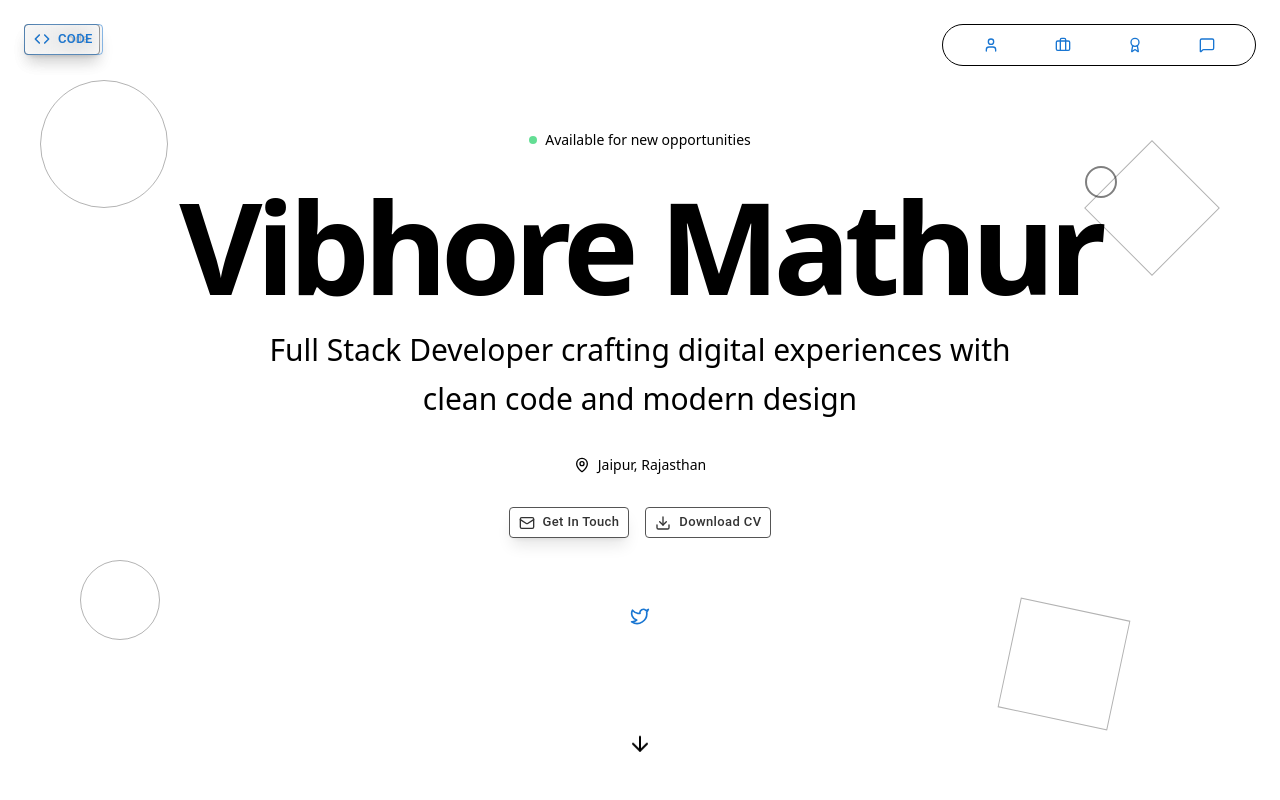
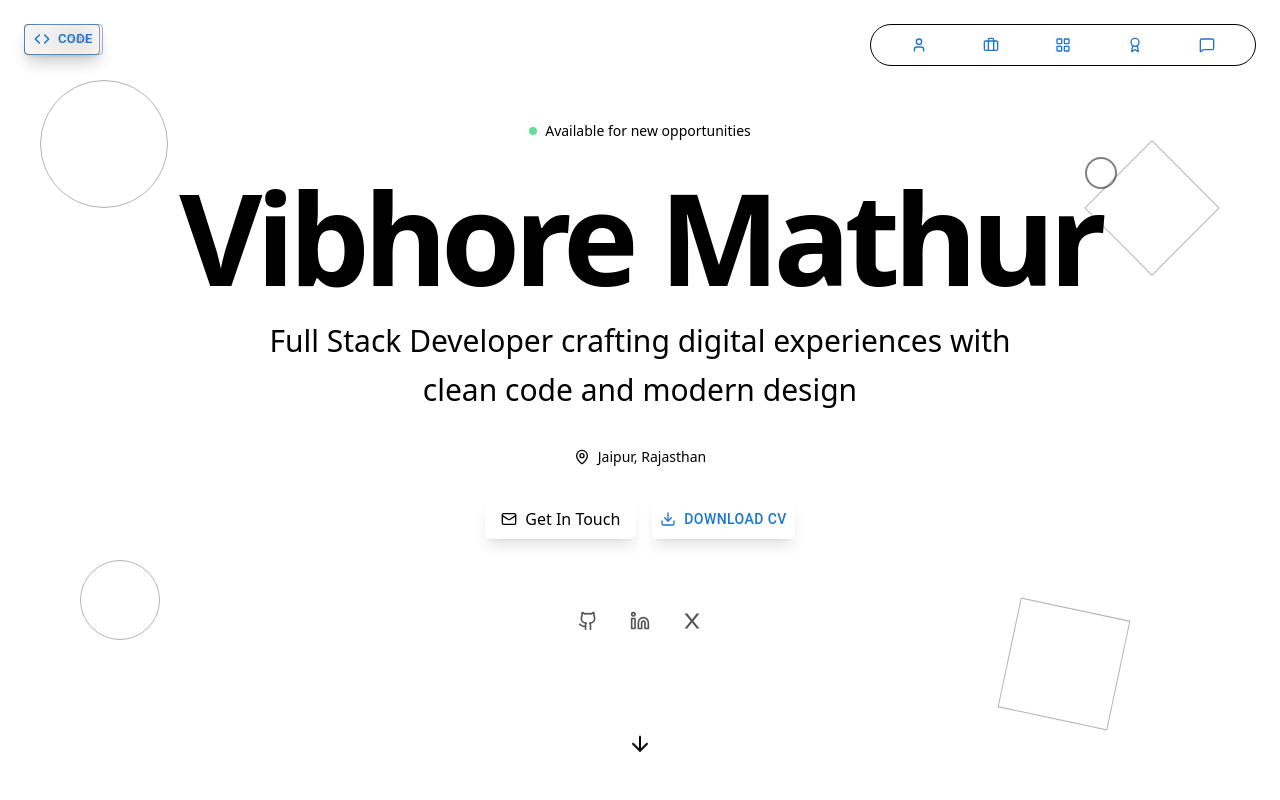
Before and after one commit to VIBHORE-LAB/Portfolio, a React (Vite) app: page / in a window 1280 px wide. Shown: the top 800 px of the page. Built offline with nearby package versions, Linux system fonts and the light colour scheme.

Commit message:
Resume and other fixes

```diff
--- a/src/components/Portfolio/Contact.tsx
+++ b/src/components/Portfolio/Contact.tsx
@@ -1,7 +1,18 @@
 import { Card } from '../ui/Card';
-import { AppButton as Button} from '../ui/Button';
-import { Mail, MessageSquare, Github, Linkedin, Twitter } from 'lucide-react';
+import { AppButton as Button } from '../ui/Button';
+import { Mail, MessageSquare, Github, Linkedin } from 'lucide-react';
 import type { PortfolioData } from './portfolioData';
+
+const X = (props: React.SVGProps<SVGSVGElement>) => (
+  <svg
+    {...props}
+    viewBox="0 0 24 24"
+    fill="currentColor"
+    xmlns="http://www.w3.org/2000/svg"
+  >
+    <path d="M20.83 3H17.57L12 10.07L6.43 3H3L10.33 12.14L3 21H6.27L12 13.93L17.73 21H21L13.67 12.14L20.83 3Z" />
+  </svg>
+);
 
 interface ContactProps {
   contact: PortfolioData['contact'];
@@ -10,7 +21,7 @@ interface ContactProps {
 
 const Contact: React.FC<ContactProps> = ({ contact, socialLinks }) => {
   return (
-    <section className="py-32 px-6">
+    <section className="py-32 px-6 relative z-20">
       <div className="max-w-6xl mx-auto">
         <div className="text-center space-y-8 animate-fade-in">
           <div className="space-y-4">
@@ -26,52 +37,63 @@ const Contact: React.FC<ContactProps> = ({ contact, socialLinks }) => {
           </div>
 
           <div className="grid md:grid-cols-3 gap-8 max-w-4xl mx-auto">
-            {/* Email Card */}
-            <Card className="p-6 bg-gradient-card border-border hover:shadow-lg transition-all duration-300 group">
-              <div className="text-center space-y-4">
-                <div className="w-12 h-12 bg-primary/10 rounded-full flex items-center justify-center mx-auto group-hover:bg-primary/20 transition-colors">
-                  <Mail className="h-6 w-6 text-primary" />
+            <a
+              href={`mailto:${contact.email}`}
+              className="no-underline block pointer-events-auto"
+            >
+              <Card className="p-6 bg-gradient-card border-border transition-all duration-300 group flex flex-col justify-center items-center text-center h-[220px] w-full max-w-xs transform hover:shadow-3xl hover:bg-accent/10 cursor-pointer">
+                <div className="w-12 h-12 bg-primary/10 rounded-full flex items-center justify-center mx-auto group-hover:bg-primary/20 transition-colors mb-4">
+                  <Mail className="h-6 w-6 text-primary  group-hover:text-primary/80 transition-transform" />
                 </div>
                 <div>
-                  <h3 className="font-semibold text-foreground">Email</h3>
+                  <h3 className="font-semibold text-foreground mb-1">Email</h3>
                   <p className="text-sm text-muted-foreground">{contact.email}</p>
                 </div>
-              </div>
-            </Card>
+              </Card>
+            </a>
 
-            {/* Social Cards */}
             {socialLinks.map((link) => {
               const IconComponent =
                 link.icon === 'Github'
                   ? Github
                   : link.icon === 'Linkedin'
                   ? Linkedin
-                  : link.icon === 'Twitter'
-                  ? Twitter
+                  : link.icon === 'X'
+                  ? X
                   : null;
 
               return (
-                <Card
+                <a
                   key={link.platform}
-                  className="p-6 bg-gradient-card border-border hover:shadow-lg transition-all duration-300 group"
+                  href={link.url}
+                  target="_blank"
+                  rel="noopener noreferrer"
+                  className="no-underline block pointer-events-auto"
                 >
-                  <div className="text-center space-y-4">
-                    <div className="w-12 h-12 bg-primary/10 rounded-full flex items-center justify-center mx-auto group-hover:bg-primary/20 transition-colors">
-                      {IconComponent && <IconComponent className="h-6 w-6 text-primary" />}
+                  <Card className="p-6 bg-gradient-card border-border transition-all duration-300 group flex flex-col justify-center items-center text-center h-[220px] w-full max-w-xs transform  hover:shadow-2xl hover:bg-accent/10 cursor-pointer">
+                    <div className="w-12 h-12 bg-primary/10 rounded-full flex items-center justify-center mx-auto group-hover:bg-primary/20 transition-colors mb-4">
+                      {IconComponent && (
+                        <IconComponent className="h-6 w-6 text-primary group-hover:text-primary/80  transition-transform" />
+                      )}
                     </div>
                     <div>
                       <h3 className="font-semibold text-foreground">{link.platform}</h3>
                     </div>
-                  </div>
-                </Card>
+                  </Card>
+                </a>
               );
             })}
           </div>
 
-          <Button className="bg-primary text-primary-foreground hover:bg-primary/90 transition-all duration-300 shadow-lg hover:shadow-xl px-8 py-4 text-lg group">
-            <Mail className="h-5 w-5 mr-3 transition-transform group-hover:scale-110" />
-            Start a Conversation
-          </Button>
+          <a
+            href={`mailto:${contact.email}`}
+            className="no-underline block pointer-events-auto"
+          >
+            <Button className="bg-primary text-primary-foreground hover:bg-primary/90 transition-all duration-300 shadow-lg hover:shadow-xl px-8 py-4 text-lg group flex items-center justify-center mx-auto mt-12 max-w-xs transform">
+              <Mail className="h-5 w-5 mr-3 transition-transform " />
+              Start a Conversation
+            </Button>
+          </a>
         </div>
       </div>
     </section>
--- a/src/components/Portfolio/Footer.tsx
+++ b/src/components/Portfolio/Footer.tsx
@@ -11,7 +11,7 @@ const Footer: React.FC<FooterProps> = ({ socialLinks }) => {
       <div className="max-w-6xl mx-auto">
         <div className="flex flex-col md:flex-row justify-between items-center gap-4">
           <div className="text-sm text-muted-foreground">
-            © 2024 Alex Chen. Built with React, TypeScript & Tailwind CSS
+            © 2025 Vibhore Mathur. Built with React, TypeScript & Tailwind CSS
           </div>
 <SocialLinks links={socialLinks} />
         </div>
--- a/src/components/Portfolio/Header.tsx
+++ b/src/components/Portfolio/Header.tsx
@@ -4,8 +4,9 @@ import {
   Briefcase,
   Award,
   MessageSquare,
+  LayoutGrid,
 } from 'lucide-react';
-import { Button } from '@mui/material';
+import { Button, Tooltip } from '@mui/material';
 
 interface HeaderProps {
   onCodeToggle: () => void;
@@ -24,7 +25,6 @@ const scrollToSection = (id: string) => {
 const Header = ({ onCodeToggle }: HeaderProps) => {
   return (
     <>
-      {/* Left button for code toggle */}
       <div className="fixed top-6 left-6 z-50">
         <Button
           variant="outlined"
@@ -37,9 +37,9 @@ const Header = ({ onCodeToggle }: HeaderProps) => {
         </Button>
       </div>
 
-      {/* Right icon nav */}
       <nav className="fixed top-6 right-6 z-50">
         <div className="flex items-center gap-2 bg-card/80 backdrop-blur-md border border-border rounded-full px-4 py-2">
+          <Tooltip title="About" placement="bottom" arrow>
             <Button
               variant="text"
               size="small"
@@ -48,6 +48,9 @@ const Header = ({ onCodeToggle }: HeaderProps) => {
             >
               <User className="h-4 w-4" />
             </Button>
+          </Tooltip>
+
+          <Tooltip title="Experience" placement="bottom" arrow>
             <Button
               variant="text"
               size="small"
@@ -56,6 +59,18 @@ const Header = ({ onCodeToggle }: HeaderProps) => {
             >
               <Briefcase className="h-4 w-4" />
             </Button>
+          </Tooltip>
+<Tooltip title="Projects" placement="bottom" arrow>
+            <Button
+              variant="text"
+              size="small"
+              className="rounded-full min-w-0 p-2"
+              onClick={() => scrollToSection('Projects')}
+            >
+              <LayoutGrid className="h-4 w-4" />
+            </Button>
+          </Tooltip>
+          <Tooltip title="Skills" placement="bottom" arrow>
             <Button
               variant="text"
               size="small"
@@ -64,6 +79,11 @@ const Header = ({ onCodeToggle }: HeaderProps) => {
             >
               <Award className="h-4 w-4" />
             </Button>
+          </Tooltip>
+
+
+
+          <Tooltip title="Contact" placement="bottom" arrow>
             <Button
               variant="text"
               size="small"
@@ -72,6 +92,7 @@ const Header = ({ onCodeToggle }: HeaderProps) => {
             >
               <MessageSquare className="h-4 w-4" />
             </Button>
+          </Tooltip>
         </div>
       </nav>
     </>
--- a/src/components/Portfolio/Hero.tsx
+++ b/src/components/Portfolio/Hero.tsx
@@ -4,7 +4,7 @@ import {
   Download,
   MapPin,
 } from "lucide-react";
-import { AppButton } from "../ui/Button";
+import Button from "@mui/material/Button";
 import SocialLinks from "./SocialLinks";
 
 interface HeroProps {
@@ -54,22 +54,27 @@ Vibhore Mathur
               <MapPin className="h-4 w-4" />
               {contact.location}
             </div>
-
           </div>
 
          <div className="flex flex-col sm:flex-row gap-4 justify-center">
-            <AppButton className="bg-primary text-primary-foreground hover:bg-primary/90 transition-all duration-300 shadow-lg hover:shadow-xl group">
+  <a
+    href={`mailto:${contact.email}`}
+    className="bg-primary text-primary-foreground hover:bg-primary/90 transition-all duration-300 shadow-lg hover:shadow-xl group px-4 py-2 rounded-md flex items-center"
+  >
     <Mail className="h-4 w-4 mr-2 transition-transform group-hover:scale-110" />
     Get In Touch
-            </AppButton>
-            <AppButton
-              variant="outlined"
-              className="border-border hover:bg-accent transition-all duration-300 group"
+  </a>
+
+  <Button
+    href="/Vibhore_Mathur_Resume.pdf"
+    download
+    className="bg-background text-foreground hover:bg-accent transition-all duration-300 shadow-lg hover:shadow-xl group flex items-center px-4 py-2 rounded-md normal-case"
   >
     <Download className="h-4 w-4 mr-2 transition-transform group-hover:scale-110" />
     Download CV
-            </AppButton>
+  </Button>
 </div>
+
 
           <SocialLinks links={socialLinks} />
         </div>
--- a/src/components/Portfolio/Index.tsx
+++ b/src/components/Portfolio/Index.tsx
@@ -26,7 +26,7 @@ const Portfolio: React.FC = () => {
     return (
       <CodeView
           owner="VIBHORE-LAB"
-          repo="Odeon-Frontend"
+          repo="Portfolio"
           branch="main"
      onToggle={() => setIsCodeView(false)}
 />
@@ -35,22 +35,21 @@ const Portfolio: React.FC = () => {
   }
 
   return (
+
    <div className="min-h-screen bg-background relative overflow-hidden">
-      {/* Background Elements */}
-      <div className="fixed inset-0 opacity-30">
+  {/* Background decorative elements */}
+  <div className="fixed inset-0 opacity-30 z-[-1]">
     <div className="absolute top-20 left-10 w-32 h-32 border border-border rounded-full animate-pulse-slow" />
     <div className="absolute top-40 right-20 w-24 h-24 border border-border rotate-45 animate-float" />
     <div className="absolute bottom-40 left-20 w-20 h-20 border border-border rounded-full animate-pulse-slow" />
     <div className="absolute bottom-20 right-40 w-28 h-28 border border-border rotate-12 animate-float" />
   </div>
 
-      {/* Grid Background */}
   <div
-        className="fixed inset-0 bg-grid-pattern bg-grid opacity-20"
+    className="fixed inset-0 bg-grid-pattern bg-grid opacity-20 z-[-1]"
     style={{ transform: `translateY(${scrollY * 0.1}px)` }}
   />
 
-      {/* Toggle Button */}
   <div className="fixed top-6 left-6 z-50">
     <Button
       variant="outlined"
@@ -65,18 +64,19 @@ const Portfolio: React.FC = () => {
 
   <Header onCodeToggle={() => setIsCodeView(true)} />
   <Hero contact={portfolioData.contact} socialLinks={portfolioData.socialLinks} />
-<section id="about">
+  <section id="about" className="relative z-10">
     <About />
   </section>
-<section id="experience">
+  <section id="experience" className="relative z-10">
     <Experience experiences={portfolioData.experience} />
   </section>
+  <section id="projects" className="relative z-10">
     <Projects projects={portfolioData.projects} />
-
-<section id="skills">
+  </section>
+  <section id="skills" className="relative z-10">
     <Skills skills={portfolioData.skills} />
   </section>
-<section id="contact">
+  <section id="contact" className="relative z-10">
     <Contact contact={portfolioData.contact} socialLinks={portfolioData.socialLinks} />
   </section>
   <Footer socialLinks={portfolioData.socialLinks} />
--- a/src/components/Portfolio/Projects.tsx
+++ b/src/components/Portfolio/Projects.tsx
@@ -1,6 +1,5 @@
 import { Briefcase, Github, ExternalLink } from 'lucide-react';
 import { Card } from '../ui/Card';
-import { Badge } from '../ui/Badge';
 import { AppButton as Button } from '../ui/Button';
 import type { Project } from './portfolioData';
 
@@ -38,12 +37,7 @@ const Projects = ({ projects }: ProjectsProps) => {
                       <h3 className="text-xl font-semibold text-foreground group-hover:text-primary transition-colors">
                         {project.title}
                       </h3>
-                      <Badge
-                        variant={project.status === 'Completed' ? 'default' : 'outline'}
-                        className="text-xs"
-                      >
-                        {project.status || 'Completed'}
-                      </Badge>
+
                     </div>
                     <div className="text-sm text-muted-foreground">{project.year || 'N/A'}</div>
                   </div>
--- a/src/components/Portfolio/SocialLinks.tsx
+++ b/src/components/Portfolio/SocialLinks.tsx
@@ -1,27 +1,39 @@
-import { Github, Linkedin, Twitter } from "lucide-react";
+import { Github, Linkedin } from "lucide-react";
 import { Button } from "@mui/material";
 
 interface SocialLink {
   platform: string;
   url: string;
+  icon: string;
 }
 
 interface SocialLinksProps {
   links: SocialLink[];
 }
 
+// Custom X (Twitter) icon as component
+const XIcon = ({ className }: { className: string }) => (
+  <svg
+    className={className}
+    viewBox="0 0 24 24"
+    fill="currentColor"
+    xmlns="http://www.w3.org/2000/svg"
+  >
+    <path d="M20.83 3H17.57L12 10.07L6.43 3H3L10.33 12.14L3 21H6.27L12 13.93L17.73 21H21L13.67 12.14L20.83 3Z" />
+  </svg>
+);
+
 const SocialLinks = ({ links }: SocialLinksProps) => {
   const iconMap: { [key: string]: React.ComponentType<{ className: string }> } = {
-    Github,
-    Linkedin,
-    Twitter,
+    github: Github,
+    linkedin: Linkedin,
+    x: XIcon,
   };
 
   return (
     <div className="flex items-center justify-center gap-4 pt-8">
       {links.map((link) => {
-        const Icon = iconMap[link.platform];
-
+        const Icon = iconMap[link.icon.toLowerCase()];
         if (!Icon) return null;
 
         return (
@@ -29,11 +41,21 @@ const SocialLinks = ({ links }: SocialLinksProps) => {
             key={link.platform}
             variant="text"
             size="small"
-            className="rounded-full hover:bg-accent transition-all duration-300 min-w-0 p-2"
             component="a"
             href={link.url}
             target="_blank"
             rel="noopener noreferrer"
+            sx={{
+              minWidth: 0,
+              padding: "8px",
+              borderRadius: "9999px",
+              color: "#555",
+              transition: "all 0.3s ease",
+              "&:hover": {
+                backgroundColor: "rgba(85, 85, 85, 0.1)",
+                color: "#222",
+              },
+            }}
           >
             <Icon className="h-5 w-5" />
           </Button>
--- a/src/components/Portfolio/portfolioData.ts
+++ b/src/components/Portfolio/portfolioData.ts
@@ -37,7 +37,6 @@ export const portfolioData: PortfolioData = {
       ],
       github: "https://github.com/VIBHORE-LAB/Odeon-Server",
       live: "https://odeon-frontend.netlify.app/",
-      status: "Completed",
       year: "2024",
     },
     {
@@ -48,7 +47,6 @@ export const portfolioData: PortfolioData = {
       ],
       github: "https://github.com/VIBHORE-LAB/Buyora-Server",
       live: "https://buyora.netlify.app/",
-      status: "Completed",
       year: "2024",
     },
     {
@@ -58,7 +56,6 @@ export const portfolioData: PortfolioData = {
         "Implemented secure role-based authentication for users and admins via Passport.js, JWT, bcrypt.js, and OAuth.",
       ],
       github: "https://github.com/VIBHORE-LAB/Appointment-Manager",
-      status: "In Progress",
       year: "2024",
     },
     {
@@ -67,7 +64,6 @@ export const portfolioData: PortfolioData = {
         "WebStack Insight is a browser extension that uses AI to inspect and summarize the underlying technologies used in any website — including the tech stack, API calls, frameworks. Powered by Cohere, it provides instant insights in a clean and intuitive UI.",
       ],
       github: "https://github.com/VIBHORE-LAB/WebAnalyzer.Ai",
-      status: "Completed",
       year: "2023",
     },
     {
@@ -76,7 +72,6 @@ export const portfolioData: PortfolioData = {
         "Chrome Extension to convert old aged light mode websites, into a less eye-straining dark themed website.",
       ],
       github: "https://github.com/VIBHORE-LAB/altDee",
-      status: "Completed",
       year: "2023",
     },
   ],
@@ -116,11 +111,11 @@ export const portfolioData: PortfolioData = {
     },
 
   ],
-  socialLinks: [
-    { platform: "GitHub", url: "https://github.com/VIBHORE-LAB", icon: "Github" },
-    { platform: "LinkedIn", url: "https://linkedin.com/in/alex-chen-dev", icon: "Linkedin" },
-    { platform: "Twitter", url: "https://twitter.com/alexchen_dev", icon: "Twitter" },
-  ],
+socialLinks: [
+  { platform: "GitHub", url: "https://github.com/VIBHORE-LAB", icon: "Github" },
+  { platform: "LinkedIn", url: "https://www.linkedin.com/in/vibhore-mathur-1911b1209/", icon: "Linkedin" },
+  { platform: "Twitter/X", url: "https://x.com/Onlyvibhore", icon: "X" },
+],
   contact: {
     email: "onlyvibhore@email.com",
     location: "Jaipur, Rajasthan",
--- a/src/components/codeview/codeview.tsx
+++ b/src/components/codeview/codeview.tsx
@@ -36,7 +36,6 @@ const CodeView = ({ owner, repo, branch = 'main', onToggle }: CodeViewProps) =>
         position: 'relative',
       }}
     >
-      {/* Back Button */}
       {onToggle && (
         <MuiButton
           onClick={onToggle}
@@ -44,7 +43,7 @@ const CodeView = ({ owner, repo, branch = 'main', onToggle }: CodeViewProps) =>
           size="small"
           sx={{
             position: 'absolute',
-            top: 16,
+            top: 18,
             right: 16,
             backgroundColor: '#1f1f1f',
             color: '#fff',
@@ -52,12 +51,11 @@ const CodeView = ({ owner, repo, branch = 'main', onToggle }: CodeViewProps) =>
             textTransform: 'none',
           }}
         >
-          ← Back to Portfolio
+          ← Back to Visuals
         </MuiButton>
       )}
 
       <Box sx={{ display: 'flex', height: '100vh', pt: 2 }}>
-        {/* File Explorer */}
         <Box
           sx={{
             width: 320,
@@ -86,7 +84,6 @@ const CodeView = ({ owner, repo, branch = 'main', onToggle }: CodeViewProps) =>
           </ScrollArea>
         </Box>
 
-        {/* Code Viewer */}
         <Box sx={{ flex: 1, display: 'flex', flexDirection: 'column' }}>
           <CodeHeader selectedFile={selectedFile} />
           <ScrollArea sx={{ flex: 1, px: 2, py: 1 }}>
```
Also changed, not shown: 1 other file (tests, documents, lock files or other folders). Lines whose indentation alone changed are shown as unchanged.
